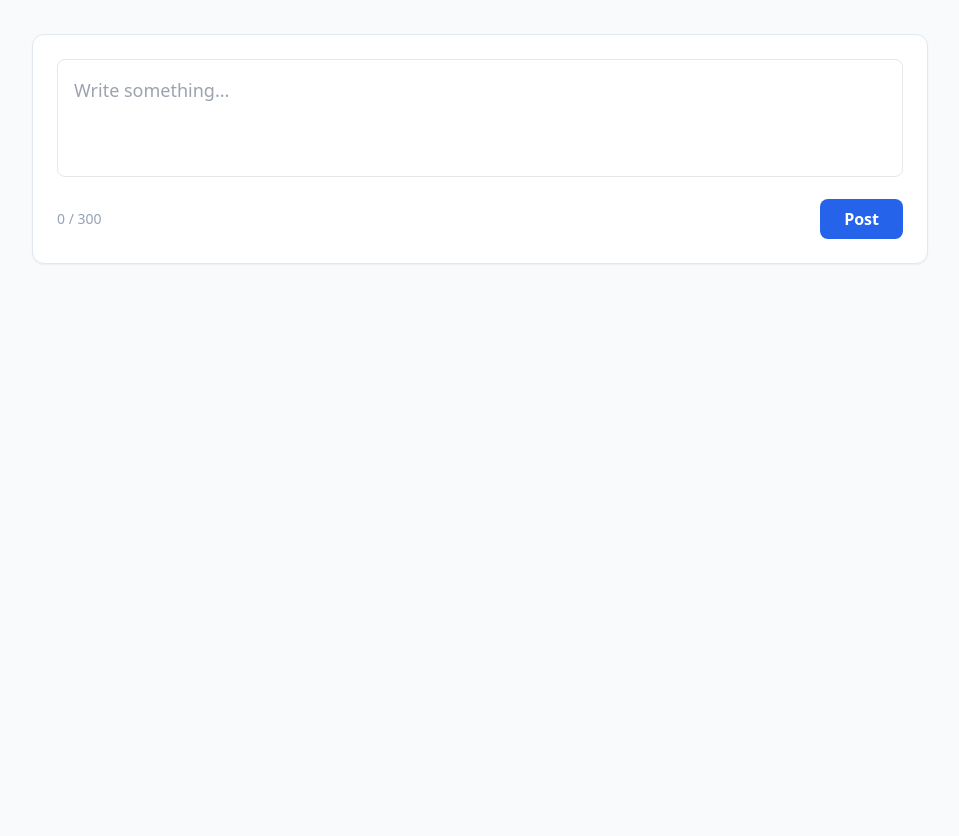
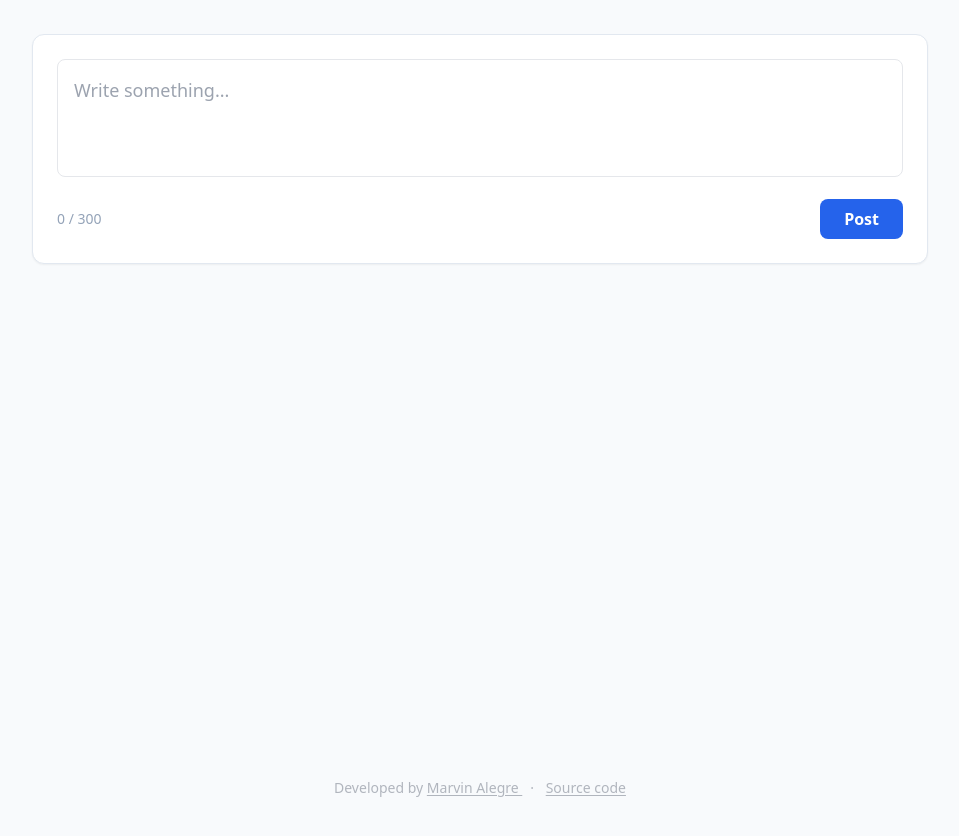
Before and after one commit to marvinalegre/whiteboard, a website: page public/index.html in a window 1280 px wide. Shown: the part 118-954 px from the top of the page, without its empty margins (160-1119 px from the left). Before the commit the page ends 800 px from the top, so only its background shows below. Drawn offline with nearby package versions, Linux system fonts and the light colour scheme; no server answers.

Commit message:
add a footer

```diff
--- a/public/index.html
+++ b/public/index.html
@@ -7,7 +7,7 @@
     <script src="https://cdn.tailwindcss.com"></script>
   </head>
   <body class="bg-slate-50 min-h-screen p-4 md:p-8">
-    <div class="max-w-4xl mx-auto">
+    <div class="max-w-4xl mx-auto min-h-screen">
       <header class="text-center m-10">
         <h1 class="text-4xl font-medium text-slate-800">whiteboard</h1>
       </header>
@@ -31,6 +31,24 @@
       <div id="board" class="grid grid-cols-1 md:grid-cols-2 gap-6"></div>
     </div>
 
+    <footer class="py-6 text-center text-sm text-gray-500 opacity-50">
+      <span>
+        Developed by
+        <a href="https://github.com/marvinalegre" target="_blank" class="hover:opacity-100 transition-opacity underline underline-offset-2">
+          Marvin Alegre
+        </a>
+      </span>
+
+      <span class="mx-2">·</span>
+
+      <a
+        href="https://github.com/marvinalegre/whiteboard"
+        target="_blank"
+        class="hover:opacity-100 transition-opacity underline underline-offset-2"
+      >
+        Source code
+      </a>
+    </footer>
     <script>
       const postInput = document.getElementById('postInput');
       const board = document.getElementById('board');
```
